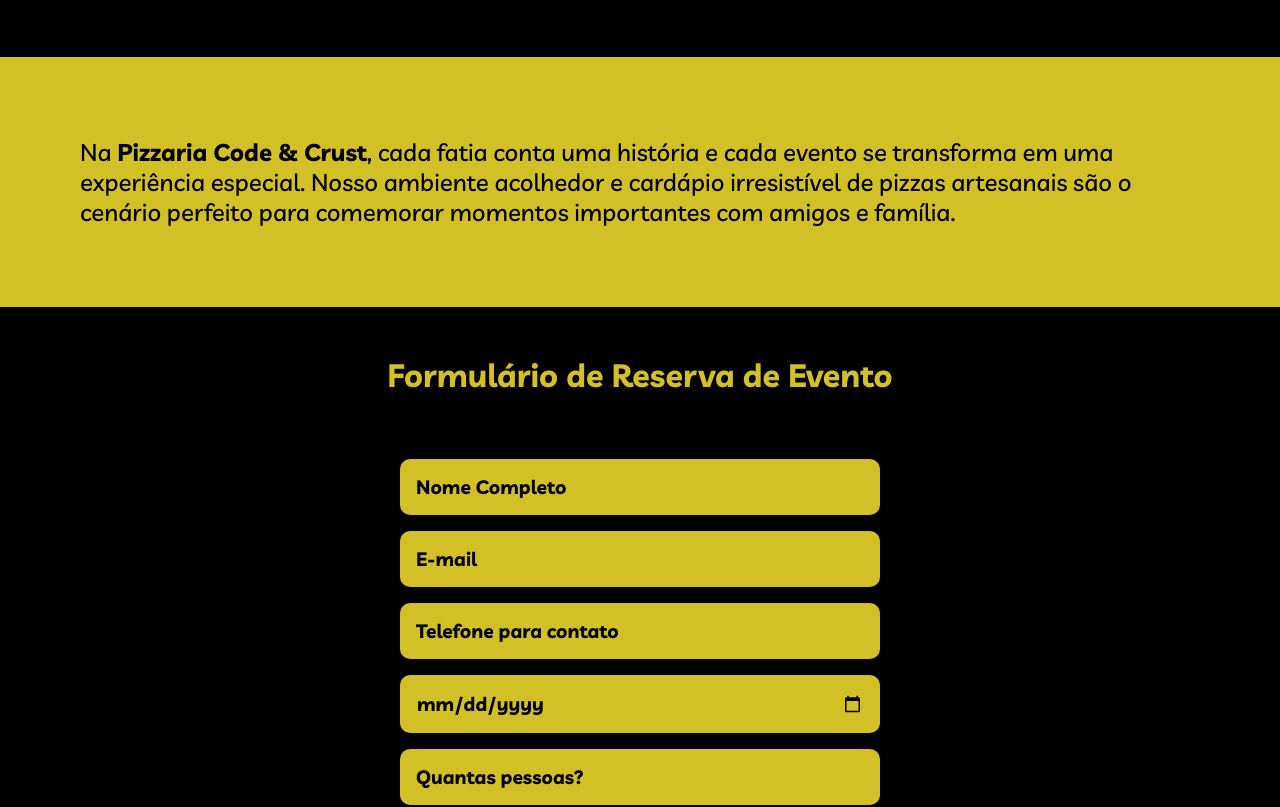
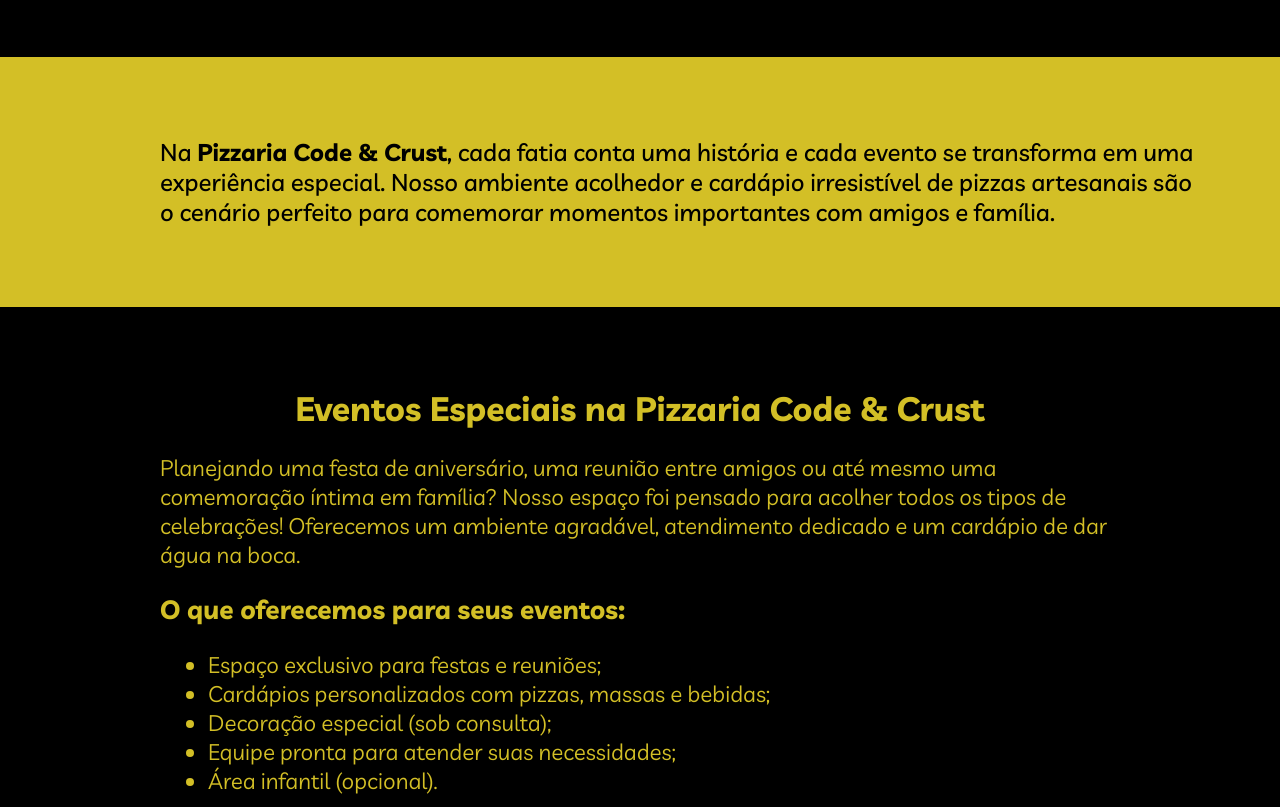
Before and after one commit to fmascena-dev/Pizzaria_Code_Crust, a React (Vite) app: page /seu_evento in a window 1280 px wide. Shown: the part 360-1167 px from the top of the page. Built offline with nearby package versions, Linux system fonts and the light colour scheme.

Commit message:
style: finalizando algumas alterações de estilo

```diff
--- a/src/pages/seu_evento/SeuEvento.jsx
+++ b/src/pages/seu_evento/SeuEvento.jsx
@@ -1,13 +1,14 @@
-import '../../styles/_seu-evento.scss'
-import { useForm } from "react-hook-form";
-import Logo from '../../assets/home/logo2.png'
+import '../../styles/_seu-evento.scss';
+import { useForm } from 'react-hook-form';
+import Logo from '../../assets/home/logo2.png';
+import ButtonScroll from '../../components/button-scroll/ButtonScroll';
 
 export default function SeuEvento() {
   const {
     register,
     handleSubmit,
     reset,
-        formState: { errors},
+    formState: { errors },
   } = useForm();
 
   const onSubmit = (data) => {
@@ -15,10 +16,10 @@
       `Reserva agendada com sucesso!\nNome: ${data.nome}\nE-mail: ${data.email}\nTelefone: ${data.telefone}\nData: ${data.dataEvento}\nPessoas: ${data.pessoas}`,
     );
     reset();
-    }
+  };
 
   return (
-      <section>
+    <section className="seu-evento">
       <div className="logo-evento">
         <img src={Logo} alt="Logomarca da pizzaria" />
       </div>
@@ -30,11 +31,35 @@
       <section className="bem-vindo">
         <div>
           <p>
-              Na <span>Pizzaria Code & Crust</span>, cada fatia conta uma
-              história e cada evento se transforma em uma experiência especial.
-              Nosso ambiente acolhedor e cardápio irresistível de pizzas
-              artesanais são o cenário perfeito para comemorar momentos
-              importantes com amigos e família.
+            Na <span>Pizzaria Code & Crust</span>, cada fatia conta uma história
+            e cada evento se transforma em uma experiência especial. Nosso
+            ambiente acolhedor e cardápio irresistível de pizzas artesanais são
+            o cenário perfeito para comemorar momentos importantes com amigos e
+            família.
+          </p>
+        </div>
+      </section>
+
+      <section className="eventos">
+        <div className="div-eventos">
+          <h2>Eventos Especiais na Pizzaria Code & Crust</h2>
+          <p>
+            Planejando uma festa de aniversário, uma reunião entre amigos ou até
+            mesmo uma comemoração íntima em família? Nosso espaço foi pensado
+            para acolher todos os tipos de celebrações! Oferecemos um ambiente
+            agradável, atendimento dedicado e um cardápio de dar água na boca.
+          </p>
+          <h3>O que oferecemos para seus eventos:</h3>
+          <ul>
+            <li>Espaço exclusivo para festas e reuniões;</li>
+            <li>Cardápios personalizados com pizzas, massas e bebidas;</li>
+            <li>Decoração especial (sob consulta);</li>
+            <li>Equipe pronta para atender suas necessidades;</li>
+            <li>Área infantil (opcional).</li>
+          </ul>
+          <p>
+            Seja qual for a ocasião, estamos prontos para fazer dela um momento
+            memorável com as melhores pizzas da cidade!
           </p>
         </div>
       </section>
@@ -101,7 +126,9 @@
               <span className="error">{errors.pessoas.message}</span>
             )}
 
-              <button type="submit" className='btn-reserva'>RESERVAR</button>
+            <button type="submit" className="btn-reserva">
+              RESERVAR
+            </button>
           </form>
         </div>
       </section>
@@ -113,6 +140,8 @@
           inesquecível.
         </p>
       </div>
+
+      <ButtonScroll />
     </section>
   );
-};
+}
--- a/src/styles/_seu-evento.scss
+++ b/src/styles/_seu-evento.scss
@@ -37,6 +37,7 @@
   p {
     font-weight: 500;
     font-size: 1.5rem;
+    margin-left: 5rem;
   }
 }
 
@@ -50,23 +51,24 @@
   display: flex;
   flex-direction: column;
   gap: 1.5rem;
-}
 
-.div-eventos li {
-  margin-left: 3rem;
+  li {
+    margin-left: 3rem;
+  }
 }
 
 .eventos h2 {
   text-align: center;
 }
 
-span {
-  font-weight: bold;
+.seu-evento {
+  span {
+    font-weight: bold;
+  }
 }
 
 .form-container {
   background-color: var(--bg-color-one);
-  padding: 3rem 10rem;
   color: var(--text-color-three);
 }
 
@@ -94,7 +96,7 @@
   display: flex;
   flex-direction: column;
   align-items: center;
-  width: 50%;
+  width: 40%;
   gap: 1rem;
 }
 
@@ -137,6 +139,7 @@
   height: 50px;
   margin-top: 2rem;
   border-radius: 0.5rem;
+  font-size: 1.1rem;
   cursor: pointer;
   font-weight: bold;
   transition: all 0.3s ease-in-out;
```
Lines whose indentation alone changed are shown as unchanged.
